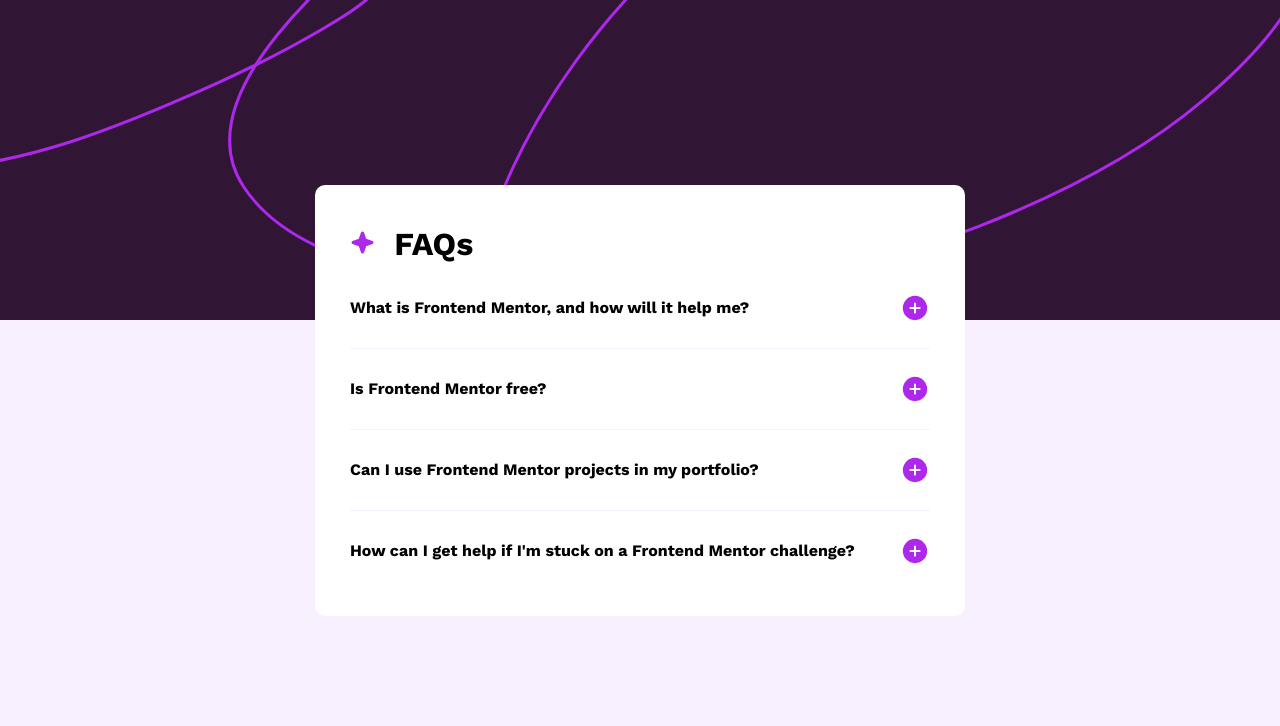
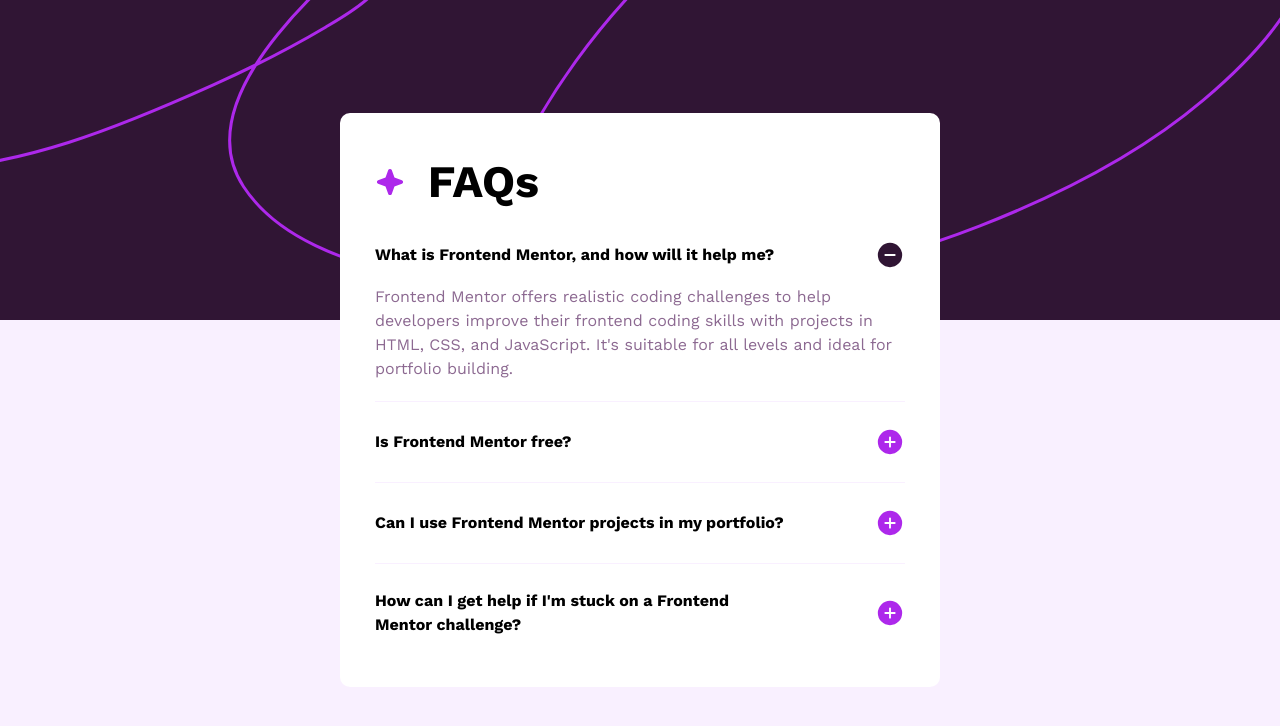
Before and after one commit to Ramfri/Frontend-Mentor, a plain HTML site: page 03-faq-accordion/index.html in a window 1280 px wide. Drawn offline with nearby package versions, Linux system fonts and the light colour scheme.

Commit message:
03-final
👌👽

```diff
--- a/03-faq-accordion/assets/js/accordion.js
+++ b/03-faq-accordion/assets/js/accordion.js
@@ -1,5 +1,5 @@
 
-const enableAccordionItem = (item) => {
+const enableAccordionItem = (item, index) => {
     const header = item.querySelector('.item__header');
     const content = item.querySelector('.item__content');
     if(!header || !content) return;
@@ -9,6 +9,8 @@ const enableAccordionItem = (item) => {
         content.style.setProperty('--current-height', content.scrollHeight + "px");
         item.classList.toggle('active');
     })
+
+    if(index === 0) header.click();
 }
 
 const enableAccordion = () => {
--- a/03-faq-accordion/assets/styles/styles.css
+++ b/03-faq-accordion/assets/styles/styles.css
@@ -39,18 +39,19 @@ body::after{
     background-color: var(--white);
     padding: 35px;
     border-radius: 10px;
-    width: min(85%, 650px);
+    width: min(85%, 600px);
 
     .faq__title-icon{
         display: inline-block;
-        width: 25px;
-        height: 25px;
+        width: 30px;
+        height: 30px;
         background: url('../images/icon-star.svg') center / cover no-repeat;
         margin-right: 10px;
     }
 
     .faq__title{
         margin: 0;
+        font-size: 45px;
     }
 }
 
```
